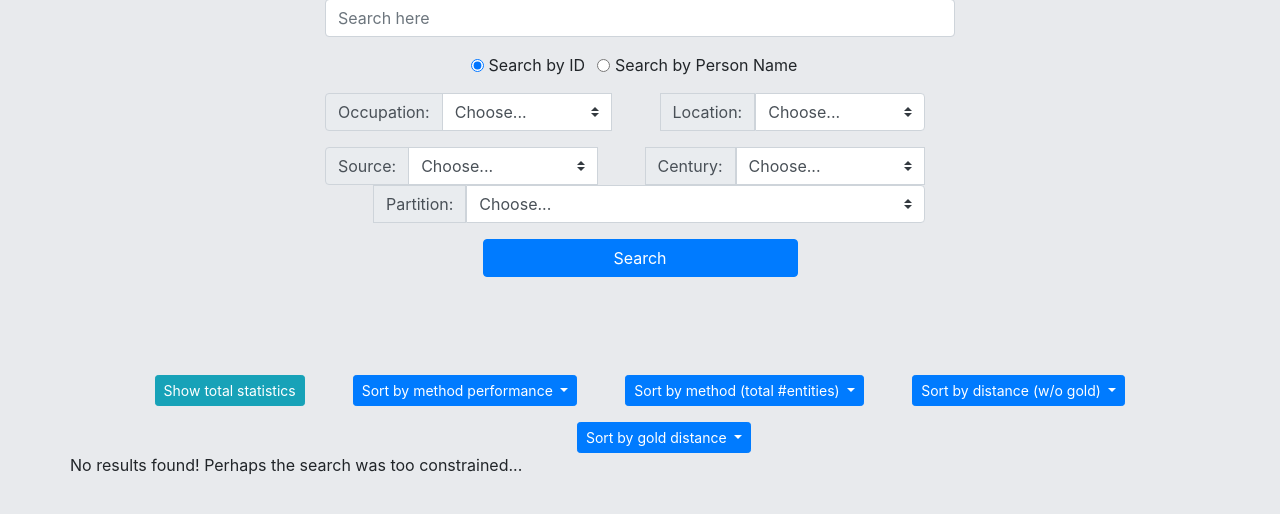
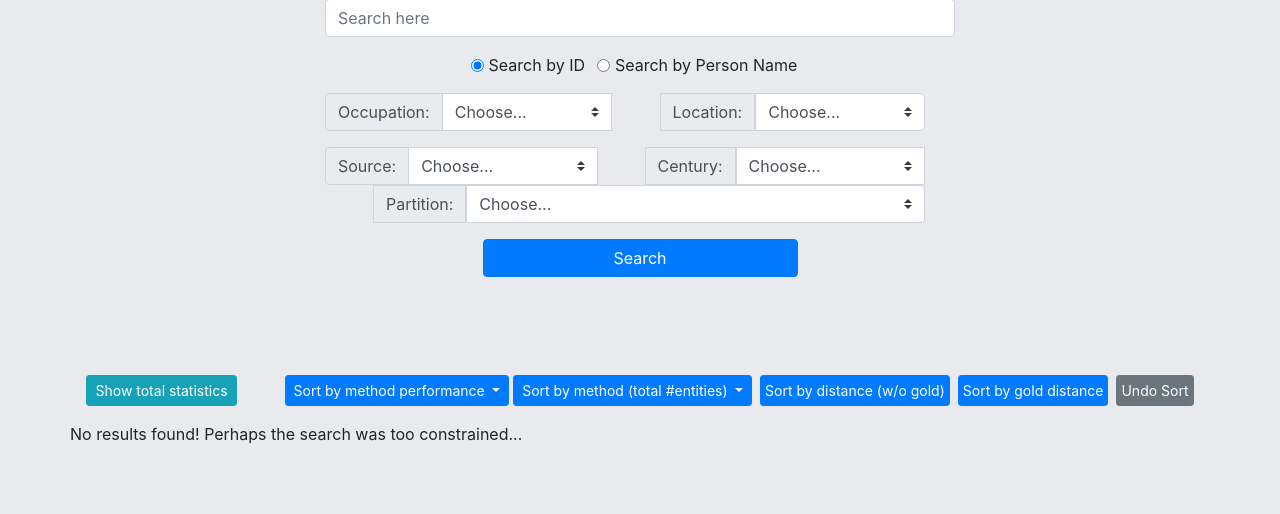
Before and after one commit to angel-daza/bios-dutch, a Flask app: template flask_app/templates/biography_viewer.html in a window 1280 px wide. Shown: the part 211-725 px from the top of the page. Run offline with Flask 2, Linux system fonts and the light colour scheme; the template is opened without the code that fills it, so the values that code supplies are empty; parts of the project's set-up code (start-up, migrations or seed data) failed here and were passed over; some libraries are stand-ins or nearby versions.

Commit message:
sorting works, except performance metrics

```diff
--- a/app.py
+++ b/app.py
@@ -313,19 +313,25 @@ def bio_overview_google_charts():
 
     return jsonify(response)
 
-@app.route("/bio_viewer_sort", methods=['GET', 'POST'])
-def biography_sort():
-    sorting = request.json["sorting"]
-    method = request.json["method"]
+@app.route("/bio_viewer_sort/<sorting>-<method>")#methods=['GET', 'POST']
+def biography_sort(sorting, method):
+    #sorting = request.json["sorting"]
+    #method = request.json["method"]
+    print(sorting, method)
     global biographies_search
     global STATISTICS
     global SORTED_BIOS
 
     page, per_page, offset = get_page_args(page_parameter="page", per_page_parameter="per_page")
 
+    if sorting == "undo":
+        SORTED_BIOS = None
+        return redirect(url_for('bio_viewer'))
+
     if sorting == "entities":
         ids_sorted_per_method = STATISTICS["ids_sorted_per_method"]
         sorted_ids = ids_sorted_per_method[method]
+        #sorted_ids.reverse()
     elif sorting == "distance":
         sorted_ids = STATISTICS["dist_sorted"]
     else:
@@ -337,14 +343,16 @@ def biography_sort():
     deep_copy = biographies_search.copy(deep=True)
 
     deep_copy.drop( index=diff, inplace=True)
-    deep_copy.sort_values(by="display_id", key=lambda column: column.map(lambda e: sorted_ids.index(e)), inplace=True)
+    deep_copy.sort_values(by="display_id", key=lambda column: column.map(lambda e: sorted_ids.index(e)), inplace=True, ascending=False)
 
     SORTED_BIOS = deep_copy
 
     n_rows, _ = deep_copy.shape
     returned_bios = deep_copy.iloc[offset:offset+10,:].to_dict(orient='records')
     pagination = Pagination(page=page, per_page=10, total=n_rows, css_framework="bootstrap4")
-    return render_template('biography_viewer.html', biographies=returned_bios, occupations=occupations_catalogue,
+
+    return redirect(url_for('bio_viewer'))
+    return render_template('biography_viewer2.html', biographies=returned_bios, occupations=occupations_catalogue,
                 locations=locations_catalogue, sources=MY_SOURCES, n_rows=n_rows, page=page, per_page=per_page, pagination=pagination)
 
 @app.route("/bio_stat_google_charts")
@@ -396,7 +404,8 @@ if __name__ == '__main__':
 
 
     # First of all, load Full DataFrame in Memory just ONCE!
-    biographies_search = my_data.load_bios_dataset(BIOS_MAIN_DATAFRAME)
+    #biographies_search = my_data.load_bios_dataset(BIOS_MAIN_DATAFRAME)
+    biographies_search = my_data.load_bios_dataset(f"{FLASK_ROOT}/biographies/AllBios_unified_enriched.jsonl")
 
 
     # Load Catalogues to Choose from pre-defined fields (Bio Viewer)
--- a/flask_app/static/scripts/buttons.js
+++ b/flask_app/static/scripts/buttons.js
@@ -1,12 +1,12 @@
 window.addEventListener("load", function () {
   //your js here
   //console.log(document.getElementById("gpt3.5"));
-  const entitiyDropdowns = document.getElementsByClassName(
+  /* const entitiyDropdowns = document.getElementsByClassName(
     "dropdown-item entities"
   );
   for (let item of entitiyDropdowns) {
     item.addEventListener("click", bla);
-  }
+  } */
 });
 
 function bla(e) {
--- a/flask_app/templates/biography_viewer.html
+++ b/flask_app/templates/biography_viewer.html
@@ -226,7 +226,7 @@
         </div>
       </div>
 
-      <div class="dropdown ml-5 border-primary">
+      <div class="dropdown ml-1 border-primary">
         <button
           class="btn btn-primary dropdown-toggle btn-sm"
           type="button"
@@ -242,17 +242,17 @@
           id="entities"
           aria-labelledby="dropdownMenuButton"
         >
-          <a class="dropdown-item entities" id="gpt-3.5-turbo" href="#"
+          <a class="dropdown-item entities" id="gpt-3.5-turbo" href="{{ url_for('biography_sort', sorting='entities', method='gpt-3.5-turbo') }}"
             >gpt3.5</a
           >
-          <a class="dropdown-item entities" id="stanza_nl" href="#">Stanza</a>
+          <a class="dropdown-item entities" id="stanza_nl" href="{{ url_for('biography_sort', sorting='entities', method='stanza_nl') }}">Stanza</a>
           <a class="dropdown-item entities" id="human_gold" href="#"
             >human gold</a
           >
           <a
             class="dropdown-item entities"
             id="flair/ner-dutch-large_0.12.2"
-            href="#"
+            href="{{ url_for('biography_sort', sorting='entities', method='flair/ner-dutch-large_0.12.2') }}"
             >flair</a
           >
           <a class="dropdown-item entities" id="xlmr_ner_" href="#">xlmr_ner</a>
@@ -260,13 +260,17 @@
           <a
             class="dropdown-item entities"
             id="gysbert_hist_fx_finetuned_epoch2"
-            href="#"
+            href="{{ url_for('biography_sort', sorting='entities', method='gysbert_hist_fx_finetuned_epoch2') }}"
             >gysbert</a
           >
         </div>
       </div>
 
-      <div class="dropdown ml-5 border-primary">
+      <div>
+      <a class="btn btn-primary btn-sm p-1 ml-2" role="button" href="{{ url_for('biography_sort', sorting='distance', method='abc') }}">Sort by distance (w/o gold)</a>
+      </div>
+
+<!--       <div class="dropdown ml-5 border-primary">
         <button
           class="btn btn-primary dropdown-toggle btn-sm"
           type="button"
@@ -304,9 +308,17 @@
             >gysbert</a
           >
         </div>
+      </div> -->
+
+      <div>
+        <a href="{{ url_for('biography_sort', sorting='gold_distance', method='abc') }}" class="btn btn-primary btn-sm p-1 ml-2" role="button">Sort by gold distance</a>
       </div>
 
-      <div class="dropdown ml-5 border-primary">
+      <div>
+        <a class="btn btn-secondary btn-sm p-1 ml-2" role="button" href="{{ url_for('biography_sort', sorting='undo', method='abc') }}">Undo Sort</a>
+      </div>
+
+      <!-- <div class="dropdown ml-5 border-primary">
         <button
           class="btn btn-primary dropdown-toggle btn-sm"
           type="button"
@@ -340,7 +352,7 @@
             >gysbert</a
           >
         </div>
-      </div>
+      </div> -->
     </div>
 
     <!-- Results AREA -->
@@ -537,10 +549,10 @@
                   person_bios.display_tot_entities[loop.index - 1] }}
                 </h5>
               </div>
-              <div class="card-body row justify-content-center">
+              <!-- <div class="card-body row justify-content-center">
                 <div id="stat_total_{{person_bios.display_id}}"></div>
                 <div id="stat_dev_{{person_bios.display_id}}"></div>
-              </div>
+              </div> -->
               <div
                 id="collapse_{{person_bios.display_id}}_{{loop.index}}"
                 class="collapse"
```
